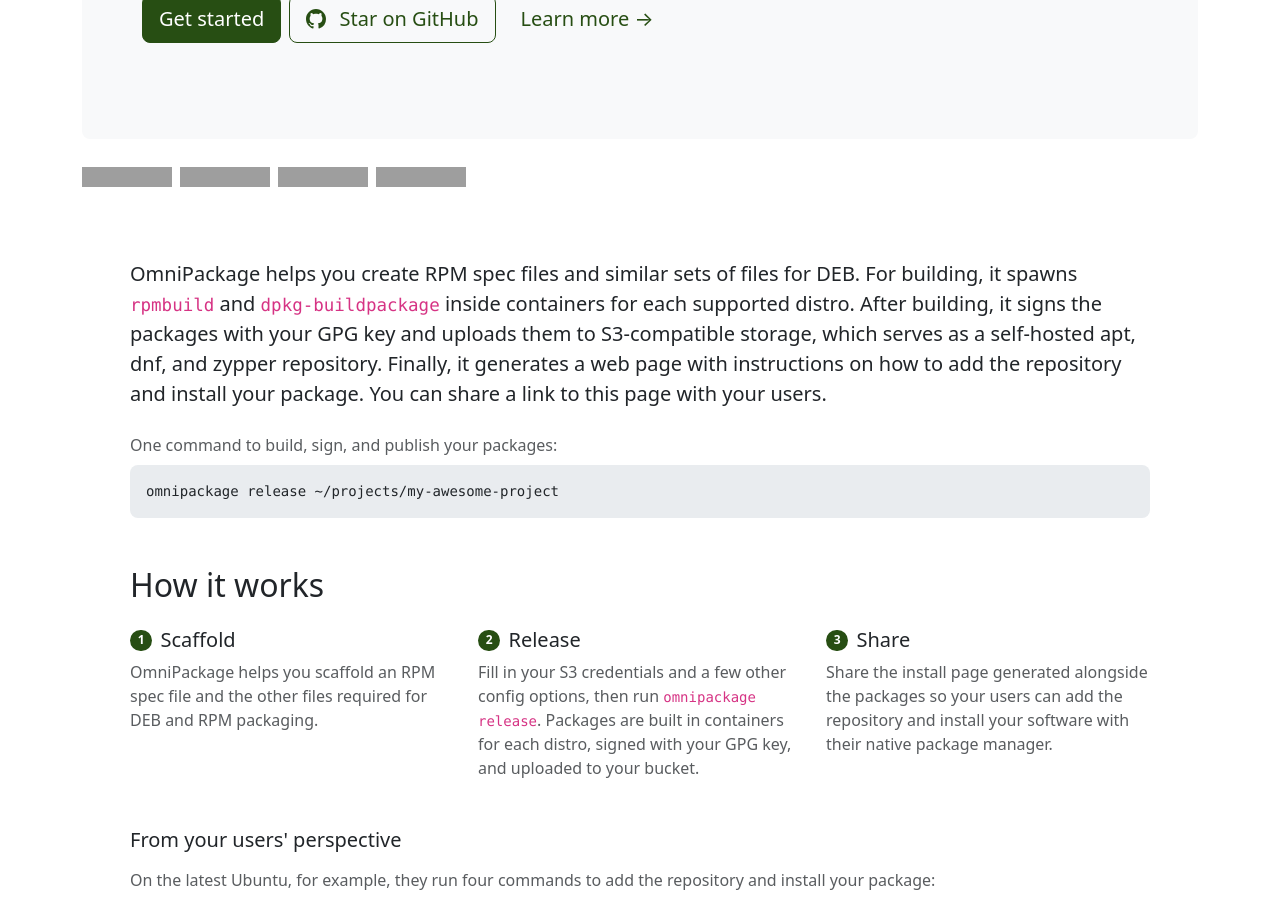
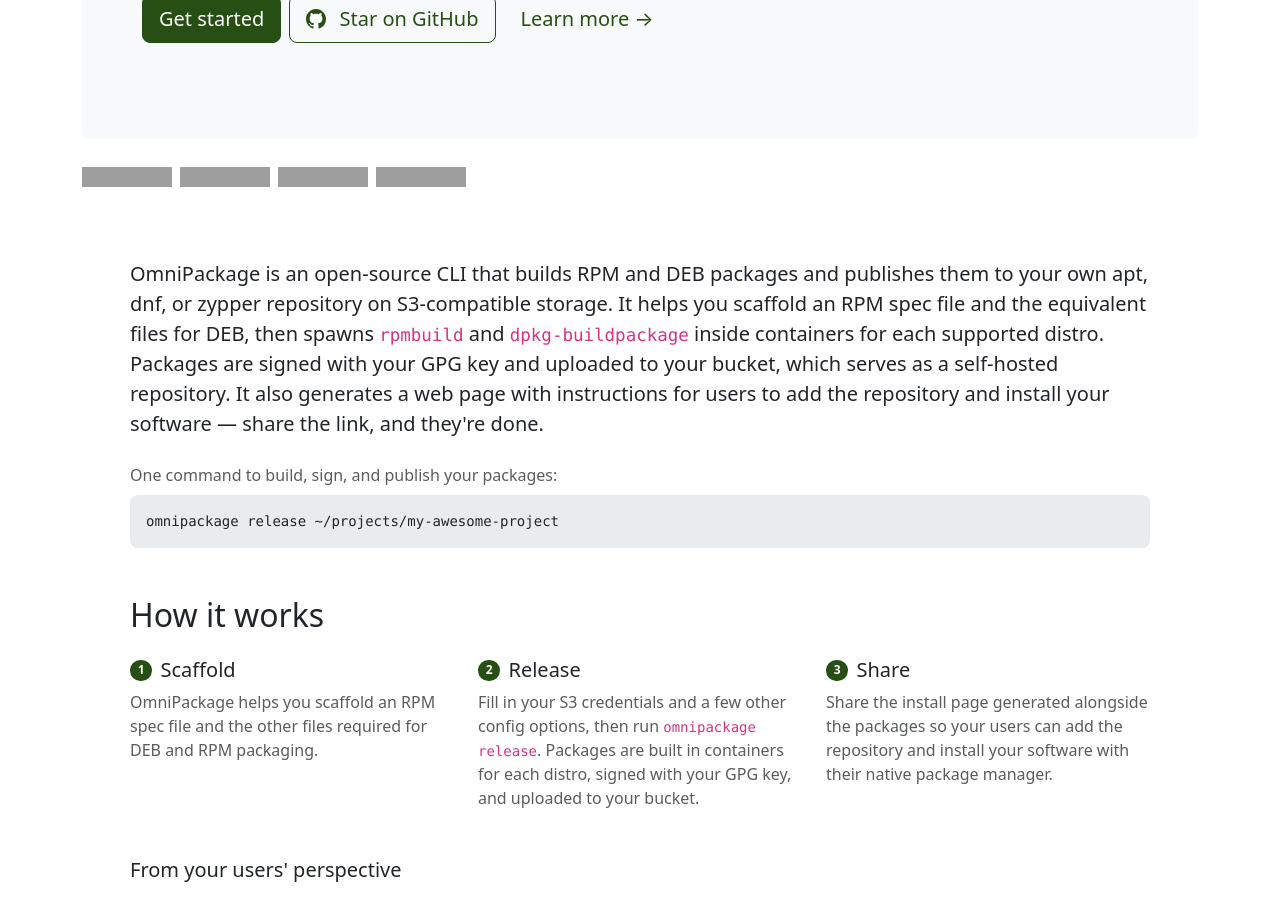
Before and after one commit to omnipackage/.github, a Jekyll site: the page built from index.html, in a window 1280 px wide and 900 px high, scrolled down 519 px, cut to the strip 0-900 px from the top of the window. Built offline with Jekyll 4.4.1, drawn with Linux system fonts in a browser that asks for light colours; grey boxes are pictures that could not be loaded.

Commit message:
seo updates for duckduck

```diff
--- a/index.html
+++ b/index.html
@@ -2,11 +2,8 @@
 layout: default
 title: Build RPM and DEB packages and host your own Linux repository
 description: >-
-  OmniPackage is an open source CLI for building RPM and DEB packages and
-  hosting your own apt, dnf, and zypper repository on any S3-compatible
-  storage. Supports Debian, Ubuntu, Fedora, openSUSE, AlmaLinux, Rocky
-  Linux, and Mageia. Sign with GPG and let users install with their native
-  package manager. Runs in GitHub Actions or locally.
+  OmniPackage is an open-source CLI that builds RPM and DEB packages and
+  hosts your own apt, dnf, and zypper repository on any S3-compatible storage.
 json_ld: >-
   {
     "@type": "HowTo",
@@ -127,7 +124,7 @@
 
 <div class="px-0 py-4 px-md-5 py-md-5 mb-4">
   <p class="lead mb-4">
-    OmniPackage helps you create RPM spec files and similar sets of files for DEB. For building, it spawns <code>rpmbuild</code> and <code>dpkg-buildpackage</code> inside containers for each supported distro. After building, it signs the packages with your GPG key and uploads them to S3-compatible storage, which serves as a self-hosted apt, dnf, and zypper repository. Finally, it generates a web page with instructions on how to add the repository and install your package. You can share a link to this page with your users.
+    OmniPackage is an open-source CLI that builds RPM and DEB packages and publishes them to your own apt, dnf, or zypper repository on S3-compatible storage. It helps you scaffold an RPM spec file and the equivalent files for DEB, then spawns <code>rpmbuild</code> and <code>dpkg-buildpackage</code> inside containers for each supported distro. Packages are signed with your GPG key and uploaded to your bucket, which serves as a self-hosted repository. It also generates a web page with instructions for users to add the repository and install your software — share the link, and they're done.
   </p>
 
   <p class="mb-2 text-body-secondary">One command to build, sign, and publish your packages:</p>
```
